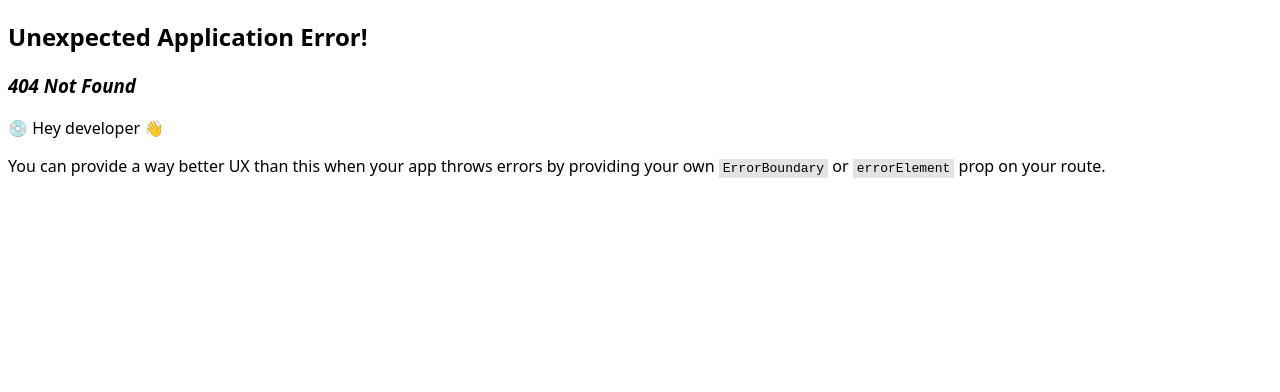
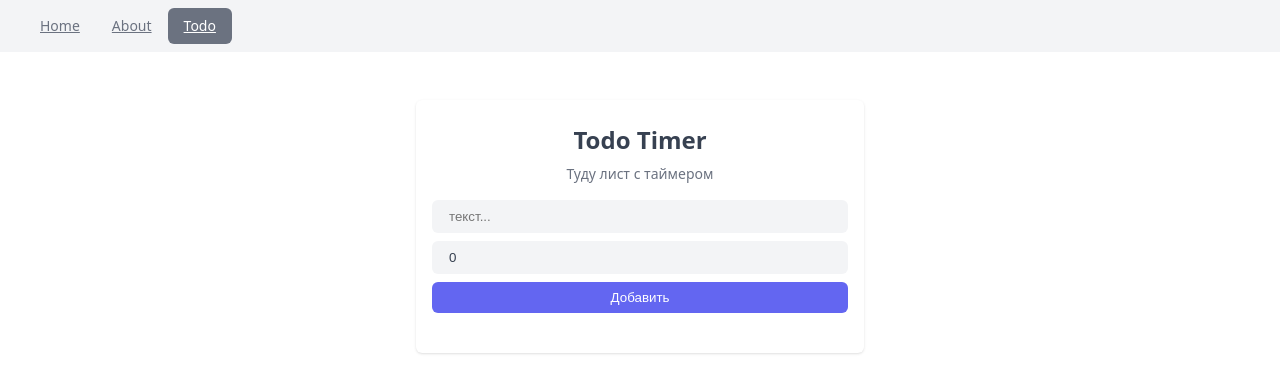
Before and after one commit to luvor/sponge, a React (Vite) app: page /todo in a window 1280 px wide. Before the commit this address had no page. Shown: the top 392 px of the page. Built offline with nearby package versions, Linux system fonts and the light colour scheme.

Commit message:
feat: added todo-page

```diff
--- a/src/components/layout/Navbar.tsx
+++ b/src/components/layout/Navbar.tsx
@@ -1,12 +1,13 @@
 import { NavLink } from "react-router-dom";
 
 function App() {
-  const linkStyle = 'px-4 py-2 text-sm font-medium text-gray-500 hover:text-gray-900 hover:bg-gray-100 rounded-md'
-  const activeLinkStyle = 'px-4 py-2 text-sm font-medium text-gray-900 bg-gray-100 rounded-md'
+  const linkStyle = 'px-4 py-2 text-sm font-medium text-gray-500 hover:decoration-none rounded-md'
+  const activeLinkStyle = 'px-4 py-2 text-sm font-medium text-white bg-gray-500 rounded-md'
   return (
-    <nav className="flex px-6 py-2">
+    <nav className="flex px-6 py-2 bg-gray-100">
       <NavLink to="/" className={({isActive}) => isActive ? linkStyle + ' ' + activeLinkStyle : linkStyle} >Home</NavLink>
       <NavLink to="/about" className={({isActive}) => isActive ? linkStyle + ' ' + activeLinkStyle : linkStyle} >About</NavLink>
+      <NavLink to="/todo" className={({isActive}) => isActive ? linkStyle + ' ' + activeLinkStyle : linkStyle} >Todo</NavLink>
     </nav>
   )
 }
--- a/src/index.css
+++ b/src/index.css
@@ -0,0 +1,5 @@
+*{
+  box-sizing: border-box;
+  margin: 0;
+  padding: 0;
+}
--- /dev/null
+++ b/src/pages/TodoTimer.tsx
@@ -0,0 +1,110 @@
+import { useState, useEffect } from 'react'
+
+export default function TodoTimer() {
+  const [todos, setTodos] = useState<any>([])
+  const [todoText, setTodoText] = useState('')
+  const [todoMinutes, setTodoMinutes] = useState(0)
+
+  const [refresh, setRefresh] = useState(false)
+
+  const addTodo = () => {
+    if (todoText === '') return
+    const newTodo = {
+      id: todos.length,
+      text: todoText,
+      minutes: todoMinutes,
+      time: new Date().getTime() + todoMinutes * 60 * 1000,
+      timeDisplay: `${todoMinutes}:00`,
+      done: false,
+    }
+    setTodos([...todos, newTodo])
+    setTodoText('')
+    setTodoMinutes(0)
+  }
+
+  const interval = setInterval(() => {
+    setRefresh(!refresh)
+  }, 1000)
+
+  useEffect(() => {
+    return () => {
+      clearInterval(interval)
+    }
+  }, [])
+
+  const formatTime = (timestamp: number) => {
+    if (timestamp < 0) return '00:00'
+    const minutes = Math.floor(timestamp / 1000 / 60)
+    const seconds = Math.round((timestamp / 1000) % 60)
+    return `${minutes}:${seconds < 10 ? '0' + seconds : seconds}`
+  }
+
+  const handleDeleteTodo = (id: number) => {
+    setTodos(todos.filter((todo: any) => todo.id !== id))
+  }
+
+  const handleMarkDone = (id: number) => {
+    setTodos(
+      todos.map((todo: any) => {
+        if (todo.id === id) {
+          todo.done = !todo.done
+        }
+        return todo
+      })
+    )
+  }
+
+  return (
+    <div className="flex flex-col items-center justify-center mt-10 p-2">
+      <div className="flex flex-col items-center justify-center w-full max-w-md px-4 py-6 space-y-4 bg-white rounded-md shadow">
+        <div className="flex flex-col items-center justify-center space-y-2">
+          <h1 className="text-2xl font-bold text-gray-700">Todo Timer</h1>
+          <p className="text-sm text-gray-500">Туду лист с таймером</p>
+        </div>
+        <div className="flex flex-col items-center justify-center w-full space-y-2">
+          <input
+            type="text"
+            placeholder="текст..."
+            className="w-full px-4 py-2 text-gray-700 bg-gray-100 border border-transparent rounded-md focus:outline-none focus:bg-white focus:border-gray-500"
+            value={todoText}
+            onChange={(e) => setTodoText(e.target.value)}
+          />
+          <input
+            type="number"
+            placeholder="Time"
+            className="w-full px-4 py-2 text-gray-700 bg-gray-100 border border-transparent rounded-md focus:outline-none focus:bg-white focus:border-gray-500"
+            value={todoMinutes}
+            onChange={(e) => setTodoMinutes(parseInt(e.target.value))}
+          />
+          <button className="w-full px-4 py-2 border-none text-white bg-indigo-500 rounded-md hover:bg-indigo-600 focus:outline-none focus:bg-indigo-600" onClick={addTodo}>
+            Добавить
+          </button>
+        </div>
+        <div className="flex flex-col items-center justify-center w-full space-y-2">
+          {todos.map((todo: any, index: number) => (
+            <div key={index} className="flex flex-row items-center justify-between w-full px-4 py-2 space-x-2 bg-gray-100 rounded-md">
+              <div className="flex flex-row items-center justify-start space-x-2">
+                <div className="flex flex-col items-start justify-center">
+                  <p className={`text-sm font-medium text-gray-700 ${formatTime(todo.time - new Date().getTime()) === '00:00' || todo.done ? 'line-through' : ''}`}>{todo.text}</p>
+                  <p className="text-xs text-gray-500">{todo.done ? '00:00' : formatTime(todo.time - new Date().getTime())}</p>
+                </div>
+              </div>
+              <div className="flex flex-row items-center justify-end space-x-2">
+                <button className="px-2 border-none py-1 text-xs text-white bg-red-500 rounded-md hover:bg-red-600 focus:outline-none focus:bg-red-600" onClick={() => handleDeleteTodo(todo.id)}>
+                  Удалить
+                </button>
+                {formatTime(todo.time - new Date().getTime()) === '00:00' || todo.done ? (
+                  ''
+                ) : (
+                  <button className="px-2 border-none py-1 text-xs text-white bg-green-500 rounded-md hover:bg-green-600 focus:outline-none focus:bg-green-600" onClick={() => handleMarkDone(todo.id)}>
+                    Сделано
+                  </button>
+                )}
+              </div>
+            </div>
+          ))}
+        </div>
+      </div>
+    </div>
+  )
+}
--- a/src/router/index.tsx
+++ b/src/router/index.tsx
@@ -3,6 +3,7 @@ import {
 } from "react-router-dom";
 
 import MainPage from '../components/layout/MainPage'
+import TodoTimer from '../pages/TodoTimer'
 
 export default createBrowserRouter([
   {
@@ -16,6 +17,10 @@ export default createBrowserRouter([
       {
         path: "/about",
         element: <div>About</div>,
+      },
+      {
+        path: "/todo",
+        element: <TodoTimer />,
       }
     ]
   },
```
